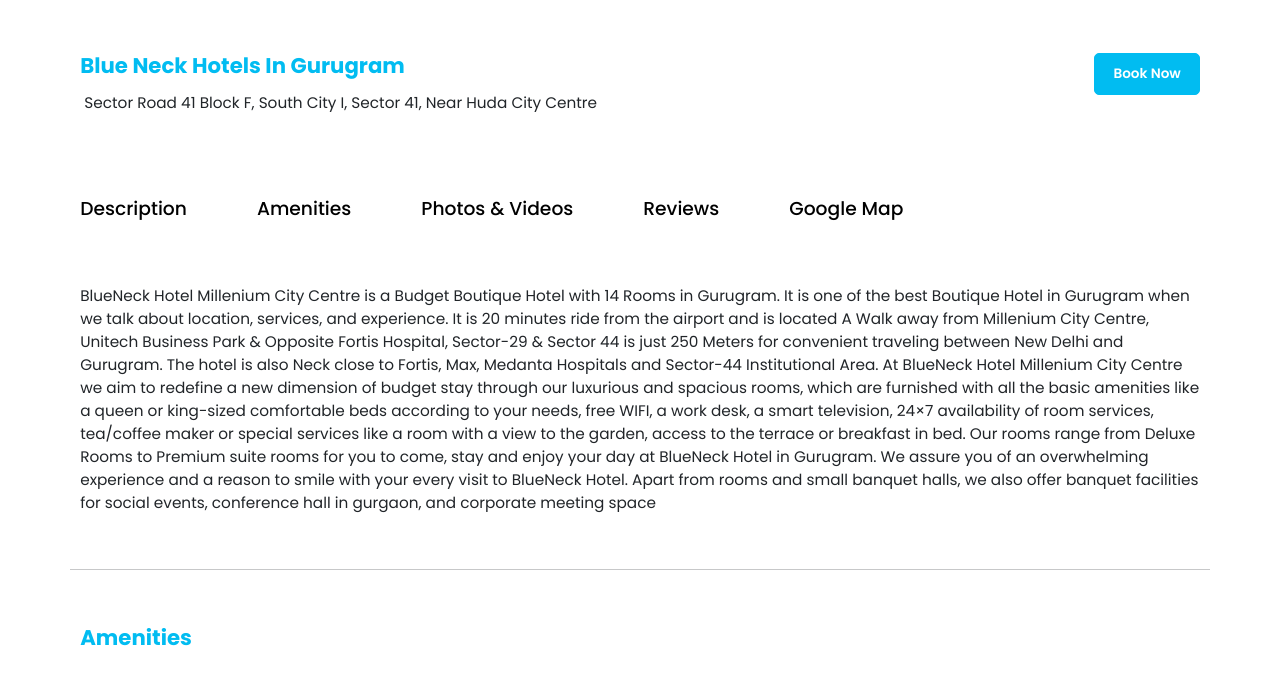
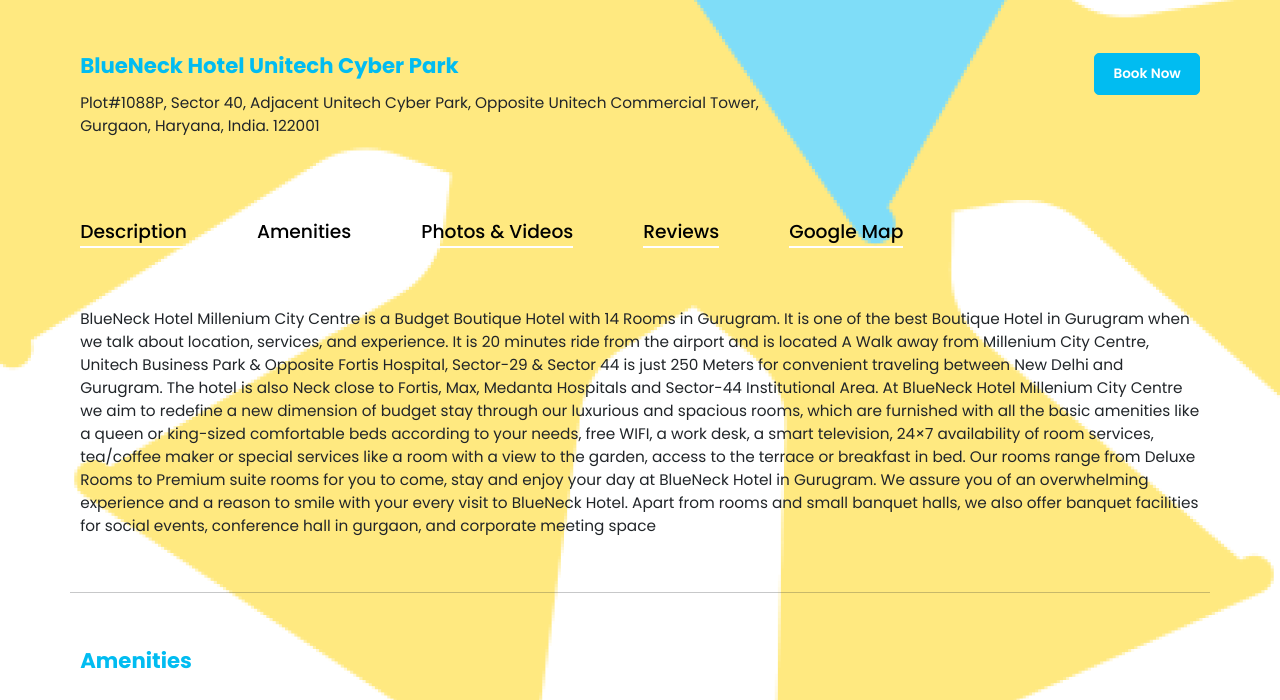
Before and after one commit to BlueNeck-Hotels/blueneckhotel, a PHP site: page /hotel-details-page.html in a window 1280 px wide. Shown: the part 896-1596 px from the top of the page. Run offline with PHP 8.4, Linux system fonts and the light colour scheme; some libraries are stand-ins or nearby versions.

Commit message:
sunday commit

```diff
--- a/assest/css/global.css
+++ b/assest/css/global.css
@@ -182,7 +182,7 @@
 }
 
 .home-nav {
-  padding: 0;
+  padding: 34px;
   margin: 0px 5px;
   transition: 2s ease;
 }
@@ -243,7 +243,6 @@
 }
 
 #navbar a:hover {
-  background-color: ;
   color:var(--main_color) !important;
 }
 
--- a/assest/css/index.css
+++ b/assest/css/index.css
@@ -146,8 +146,9 @@
   flex-direction: column;
   position: fixed;
   left: 0;
-  bottom: 75px;
+  bottom: 10px;
   z-index: 999;
+  width: 100px !important;
 }
 
 .servic-manage img{
@@ -423,13 +424,16 @@
 }
 
 .more-top{
-  padding-top:163px;
+  padding-top:73px;
 }
 
 .hotel_img img{
   width: 100%;
 }
 
+.more-top-second{
+  padding-top:51px;
+}
 .price-top{
   margin-top:42px;
 }
@@ -680,7 +684,6 @@
 
  .bg-logo-animation .slick-next:before {
   content: ">"!important;
-  background-color: transparent;
   border-radius: 0px;
   color: #01BCF1 !important;
   font-size: 32px;
@@ -688,7 +691,6 @@
 
  .bg-logo-animation .slick-prev:before {
   content: "<"!important;
-  background-color: transparent;
   border-radius: 0px;
   color: #01BCF1 !important;
   font-size: 32px;
@@ -701,16 +703,18 @@
   position: absolute;
   top: 178px;
   right: 15px;
+  background-color: #827a7ac9;
 }
 
-.slick-prev{
+.slick-prev {
   border: none !important;
   color: transparent;
   font-size: 0 !important;
   position: absolute;
   top: 178px;
   left: 15px;
-  z-index: 9999;
+  z-index: 999;
+  background-color: #827a7ac9;
 }
 
 /* ======================hotel=details========================= */
@@ -829,14 +833,14 @@
 }
 .home .demo-gallery {
   padding-bottom: 80px;
-
+*/
 
 .bg-logo-animation{
-  background-image: url("../img/blue-neck-add.png");
+background-image: url("../img/blue-neck-add.png") !important;
   width: 100%;
-  height: 196vh;
-  position: sticky;
-} */
+  height: 100%;
+  background-attachment: fixed;
+}
 
 
 /* ======home-banner====== */
@@ -858,3 +862,9 @@
 .h5-size{
   font-size: 2.9375rem;
 }
+
+.help-banner img{
+  width: 100%;
+}
+
+#more {display: none;}
--- a/hotel-details-page.html
+++ b/hotel-details-page.html
@@ -35,7 +35,9 @@
     <div class="container">
       <div class="row overflow-x-hidden py-2">
         <div class="col-4 col-md-2 col-lg-2">
+          <a href="./index.html">
             <img src="./assest/img/oregnal-logo.png" alt="main-logo" class="img-fluid main-logo ">
+          </a>
                 </div>
         <div class="col-6 col-md-8 col-lg-9">
           <form name="myForm" id="form">
@@ -109,13 +111,10 @@
         <div class="col-12 home-nav  is_font_18 font_f_libre">
           <ul class="">
             <li class="nav-item">
-              <a class="nav-link active" aria-current="page" href="#footer">Home</a>
+              <a class="nav-link active" aria-current="page" href="./index.html">Home</a>
             </li>
             <li class="nav-item">
-              <a href="#about" class="nav-link" aria-current="page">About Us</a>
-            </li>
-            <li class="nav-item">
-              <a class="nav-link active" aria-current="page" href="#footer">Features</a>
+              <a href="./hotel-listing.html" class="nav-link" aria-current="page">Our Hotel</a>
             </li>
           </ul>
           <div class="font_size_18 ms-3">
@@ -131,17 +130,22 @@
 </header>
 
 <body>
- <main>
+  <main class=" bg-logo-animation">
     <section>
       <div class="container demo-gallery">
         <div class="row g-4 hotel-details-margine-top ">
           <div class="col-8 col-md-8 col-lg-8 ">
-          <a href="./assest/img/hotel-details-page.png"  data-lightbox="roadtrip"> <img src="./assest/img/hotel-details-page.png" data-lightbox="image-set" alt="#"  ></a>
+            <a href="./assest/img/hotel-details-page.png" data-lightbox="roadtrip"> <img
+                src="./assest/img/hotel-details-page.png" data-lightbox="image-set" alt="#"></a>
           </div>
           <div class="col-4 col-md-4 col-lg-4 g-4">
-          <a href="./assest/img/hotel-details-page_second.png"  data-lightbox="roadtrip" > <img src="./assest/img/hotel-details-page_second.png" data-lightbox="image-set" alt="#" class="padding-bottom"></a>
-          <a href="../assest/img/hotel-details-food.png"  data-lightbox="roadtrip" > <img src="../assest/img/hotel-details-food.png" data-lightbox="image-set" alt="#"  class="padding-bottom"></a>
-          <a href="./assest/img/hotel-details-sitting-area.png"  data-lightbox="roadtrip"> <img src="./assest/img/hotel-details-sitting-area.png" data-lightbox="image-set" alt="#"  ></a>
+            <a href="./assest/img/hotel-details-page_second.png" data-lightbox="roadtrip"> <img
+                src="./assest/img/hotel-details-page_second.png" data-lightbox="image-set" alt="#"
+                class="padding-bottom"></a>
+            <a href="../assest/img/hotel-details-food.png" data-lightbox="roadtrip"> <img
+                src="../assest/img/hotel-details-food.png" data-lightbox="image-set" alt="#" class="padding-bottom"></a>
+            <a href="#all-images" data-lightbox="roadtrip"> <img src="./assest/img/hotel-details-sitting-area.png"
+                data-lightbox="image-set" alt="#"></a>
 
           </div>
 
@@ -168,7 +172,8 @@
                   </ul>
               </div> -->
           <div class="col-10 col-md-10 col-lg-8 d-flex flex-wrap rating-manage">
-          <p class="me-2"> <span class="rate-manage">5.0</span> <span class="text-capitalize green-text">perfect</span>
+            <p class="me-2"> <span class="rate-manage">5.0</span> <span
+                class="text-capitalize green-text">perfect</span>
             </p class="mx-4">
             <p class="mx-1 mx-md-1 mx-lg-1 mx-xl-4"> <span class="rate-hotels">hotels</span> <span
                 class="text-capitalize"></span></p class="mx-4">
@@ -198,8 +203,9 @@
         <div class="row overflow-x-hidden mt-5  second-heading">
           <!-- <div  d-flex justify-content-between "> -->
           <div class=" col-7 col-md-6 col-lg-8">
-          <h2 class="font_size_25 h2-size text-capitalize font_weight_700 blue">Blue neck hotels in Gurugram</h2>
-          <p class="font_size_18 py-2"> Sector Road 41 Block F, South City I, Sector 41, Near Huda City Centre</p>
+            <h2 class="font_size_25 h2-size text-capitalize font_weight_700 blue">BlueNeck Hotel Unitech Cyber Park</h2>
+            <p class="font_size_18 py-2">Plot#1088P, Sector 40, Adjacent Unitech Cyber Park, Opposite Unitech Commercial Tower,
+              Gurgaon, Haryana, India. 122001</p>
           </div>
           <div class=" col-5 col-md-6 col-lg-4 ">
             <a
@@ -220,17 +226,24 @@
             <a href="">reviews</a>
             <a href="#location">google map</a>
           </div>
-        <p class="font_size_18 " id="discription"> BlueNeck Hotel Millenium City Centre is a Budget Boutique Hotel with
-          14 Rooms in Gurugram. It is one of the best Boutique Hotel in Gurugram when we talk about location, services,
-          and experience. It is 20 minutes ride from the airport and is located A Walk away from Millenium City Centre,
+          <p class="font_size_18 " id="discription"> BlueNeck Hotel Millenium City Centre is a Budget Boutique Hotel
+            with
+            14 Rooms in Gurugram. It is one of the best Boutique Hotel in Gurugram when we talk about location,
+            services,
+            and experience. It is 20 minutes ride from the airport and is located A Walk away from Millenium City
+            Centre,
             Unitech Business Park & Opposite Fortis Hospital, Sector-29 & Sector 44 is just 250 Meters for convenient
             traveling between New Delhi and Gurugram. The hotel is also Neck close to Fortis, Max, Medanta Hospitals and
             Sector-44 Institutional Area. At BlueNeck Hotel Millenium City Centre we aim to redefine a new dimension of
-          budget stay through our luxurious and spacious rooms, which are furnished with all the basic amenities like a
-          queen or king-sized comfortable beds according to your needs, free WIFI, a work desk, a smart television, 24×7
+            budget stay through our luxurious and spacious rooms, which are furnished with all the basic amenities like
+            a
+            queen or king-sized comfortable beds according to your needs, free WIFI, a work desk, a smart television,
+            24×7
             availability of room services, tea/coffee maker or special services like a room with a view to the garden,
-          access to the terrace or breakfast in bed. Our rooms range from Deluxe Rooms to Premium suite rooms for you to
-          come, stay and enjoy your day at BlueNeck Hotel in Gurugram. We assure you of an overwhelming experience and a
+            access to the terrace or breakfast in bed. Our rooms range from Deluxe Rooms to Premium suite rooms for you
+            to
+            come, stay and enjoy your day at BlueNeck Hotel in Gurugram. We assure you of an overwhelming experience and
+            a
             reason to smile with your every visit to BlueNeck Hotel. Apart from rooms and small banquet halls, we also
             offer banquet facilities for social events, conference hall in gurgaon, and corporate meeting space </p>
           <hr class="mt-5">
@@ -243,24 +256,30 @@
         <div class="row amenities-manage">
           <h2 class="font_size_25 h2-size text-capitalize font_weight_700 blue py-5 " id="amenities">Amenities</h2>
           <div class="col-6">
-          <p> <img src="./assest/font/amenities-hotel-details-page.svg" alt=""> <span>Outdoor pool</span></p>
-          <p> <img src="./assest/font/amenities-hotel-details-page.svg" alt=""> <span>Indoor pool</span></p>
-          <p> <img src="./assest/font/spa-hotel-details-page.svg" alt=""> <span>Spa and wellness center</span></p>
-          <p> <img src="./assest/font/food-hotel-details.svg" alt=""> <span>Restaurant</span></p>
-          <p> <img src="./assest/font/room-servies-hotel-details.svg" alt=""> <span>Room service</span></p>
+            <p> <img src="./assest/font/wfi-hotel-details-page.svg" alt=""> <span>Internetl</span></p>
+            <p> <img src="./assest/font/air-conditnar.svg" alt=""> <span>Air Conditioning</span></p>
+            <p> <img src="./assest/font/24-service.svg" alt=""> <span>24 Hour Front Desk</span></p>
+            <p> <img src="./assest/font/24-power-supplay.svg" alt=""> <span>24 Hour Power Supply</span></p>
+            <p> <img src="./assest/font/24-security.svg" alt=""> <span>24 Hour Security</span></p>
           </div>
           <div class="col-6">
-          <p> <img src="./assest/font/fitness-center-hotels-page.svg" alt=""> <span>Fitness center</span></p>
-          <p> <img src="./assest/font/bar-hotel-detalis-page.svg" alt=""> <span>Bar/Lounge</span></p>
-          <p> <img src="./assest/font/wfi-hotel-details-page.svg" alt=""> <span>Free Wi-Fi </span></p>
-          <p> <img src="./assest/font/tea-hotail-detais.svg" alt=""> <span>Tea/coffee machine</span></p>
+            <p> <img src="./assest/font/daily-house-keeping.svg" alt=""> <span>Daily Housekeeping</span></p>
+            <p> <img src="./assest/font/docater-call.svg" alt=""> <span>Doctor on Call</span></p>
+            <p> <img src="./assest/font/door-main.svg" alt=""> <span>Doorman </span></p>
+            <p> <img src="./assest/font/telephone-service.svg" alt=""> <span>Telephone Service</span></p>
+            <div id="more">
+              <p> <img src="./assest/font/telephone-service.svg" alt=""> <span>Telephone Service</span></p>
+              <p> <img src="./assest/font/telephone-service.svg" alt=""> <span>Telephone Service</span></p>
+              <p> <img src="./assest/font/telephone-service.svg" alt=""> <span>Telephone Service</span></p>
+            </div>
+            <button class="blue border-0 bg-transparent font_size_18" onclick="myFunction()" id="myBtn">+more</button>
           </div>
         </div>
         <hr class="mt-5">
       </div>
     </section>
 
-  <section>
+    <section id="all-images">
       <div class="container ">
         <h2 class="font_size_25 h2-size text-capitalize font_weight_700 blue py-5 " id="photos">Photos & Videos</h2>
         <div class="row  overflow-hidden card-border pb-4">
@@ -313,7 +332,8 @@
               <h2 class="font_size_25 h2-size text-capitalize font_weight_700 blue">Location/Map</h2>
             </div>
             <div>
-            <a href="https://www.google.com/maps/place/CoRoomS+SanVi+Prime+Unitech+Cyber+Park/@28.445558,77.056811,16z/data=!4m9!3m8!1s0x390d19e73026f067:0x934e2f91e7f65f76!5m2!4m1!1i2!8m2!3d28.4455575!4d77.0568112!16s%2Fg%2F11j1bkbzqc?hl=en&entry=ttu" target="_blank"><button class="book-now m-0">View on google maps</button>
+              <a href="https://www.google.com/maps/place/CoRoomS+SanVi+Prime+Unitech+Cyber+Park/@28.445558,77.056811,16z/data=!4m9!3m8!1s0x390d19e73026f067:0x934e2f91e7f65f76!5m2!4m1!1i2!8m2!3d28.4455575!4d77.0568112!16s%2Fg%2F11j1bkbzqc?hl=en&entry=ttu"
+                target="_blank"><button class="book-now m-0">View on google maps</button>
               </a>
             </div>
           </div>
@@ -373,7 +393,7 @@
               </div>
 
               <hr>
-            <div class="col-12 col-md-12 col-lg-6 ">
+              <div class="col-12 col-md-12 col-lg-6 text-center">
                 <a href="./privacy.html" class="pe-4 ">Privacy Policy</a>
                 <a href="#">Terms of Service</a>
               </div>
@@ -389,10 +409,9 @@
          <div class="col-6">
          </div> -->
         </div>
-    </main>
       </footer>
     </section>
-
+</main>
   <script src="https://cdn.jsdelivr.net/npm/bootstrap@5.3.3/dist/js/bootstrap.bundle.min.js"
     integrity="sha384-YvpcrYf0tY3lHB60NNkmXc5s9fDVZLESaAA55NDzOxhy9GkcIdslK1eN7N6jIeHz"
     crossorigin="anonymous"></script>
@@ -489,8 +508,8 @@
 </script> -->
 
   <script>
-  const para=document.querySelectorAll(".slick-list draggable");
-    para.innerHtTML="<"
+    const para = document.querySelectorAll(".slick-list draggable");
+    para.innerHtTML = "<"
   </script>
 </body>
 
```
Also changed, not shown: hotel-details-third.html (+24 -20 lines), hotel-listing.html (+30 -32 lines), index.html (+31 -104 lines). Lines whose indentation alone changed are shown as unchanged.
